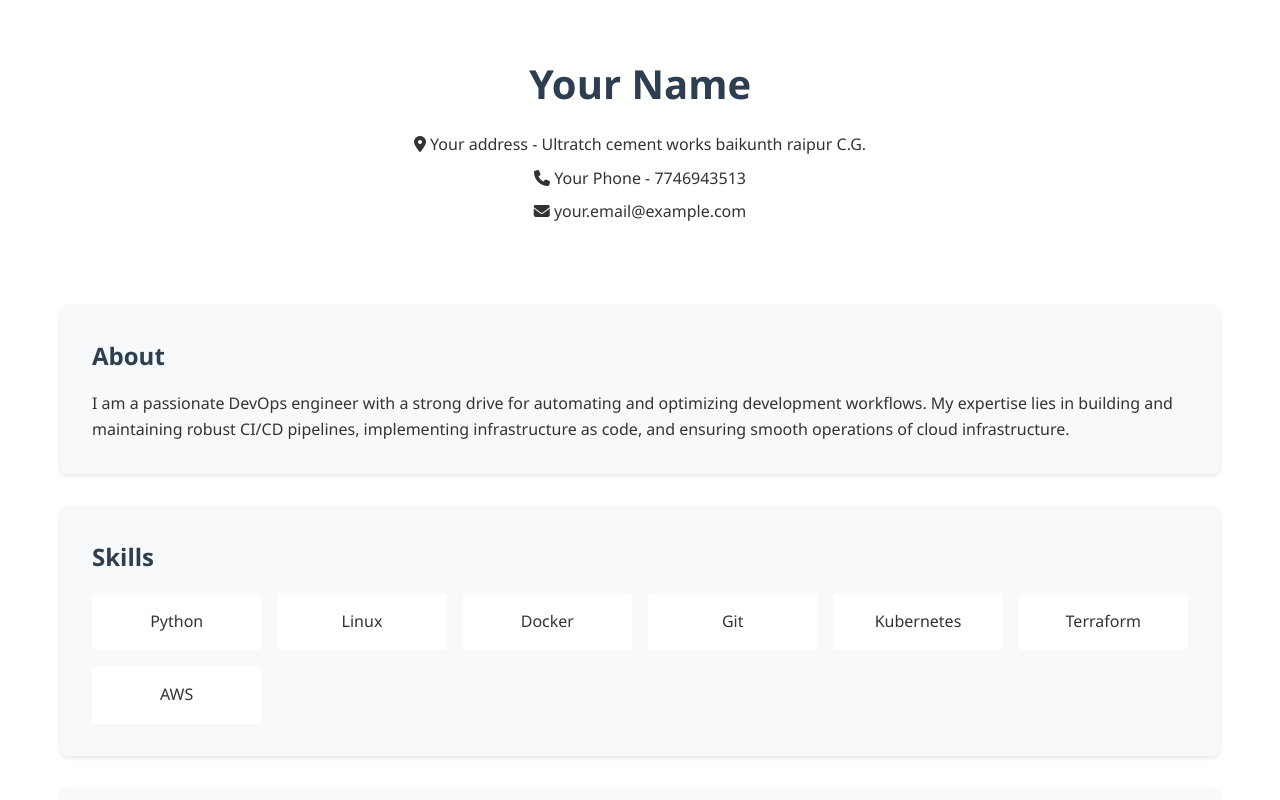
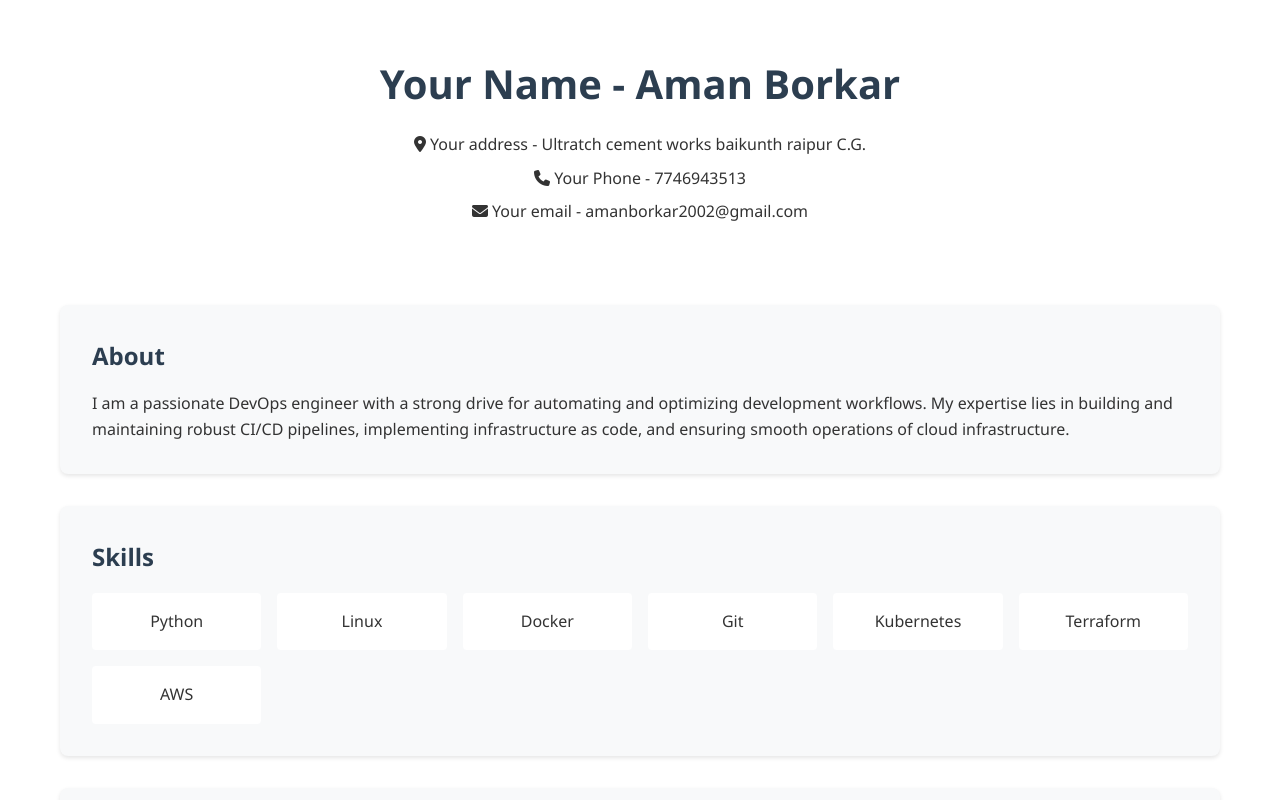
Before and after one commit to Wishmaster06/Amanborkar-b-34-35, a plain HTML site: page index.html in a window 1280 px wide. Shown: the top 800 px of the page. Drawn offline with Linux system fonts and the light colour scheme.

Commit message:
Update index.html

```diff
--- a/index.html
+++ b/index.html
@@ -120,11 +120,11 @@
 <body>
     <div class="container">
         <header class="header">
-            <h1 class="name">Your Name</h1>
+            <h1 class="name">Your Name - Aman Borkar</h1>
             <div class="contact-info">
                 <p><i class="fas fa-map-marker-alt"></i> Your address - Ultratch cement works baikunth raipur C.G.</p>
                 <p><i class="fas fa-phone"></i> Your Phone - 7746943513</p>
-                <p><i class="fas fa-envelope"></i> your.email@example.com</p>
+                <p><i class="fas fa-envelope"></i> Your email - amanborkar2002@gmail.com</p>
             </div>
         </header>
 
```
